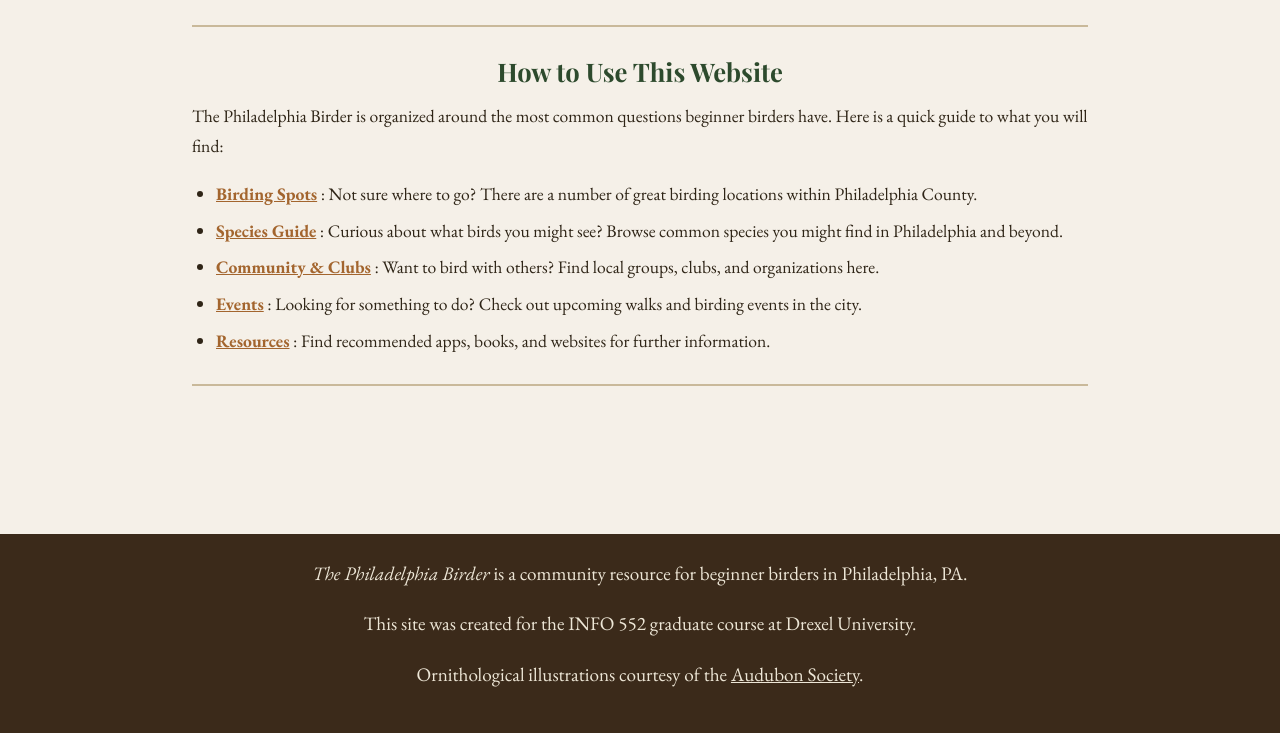
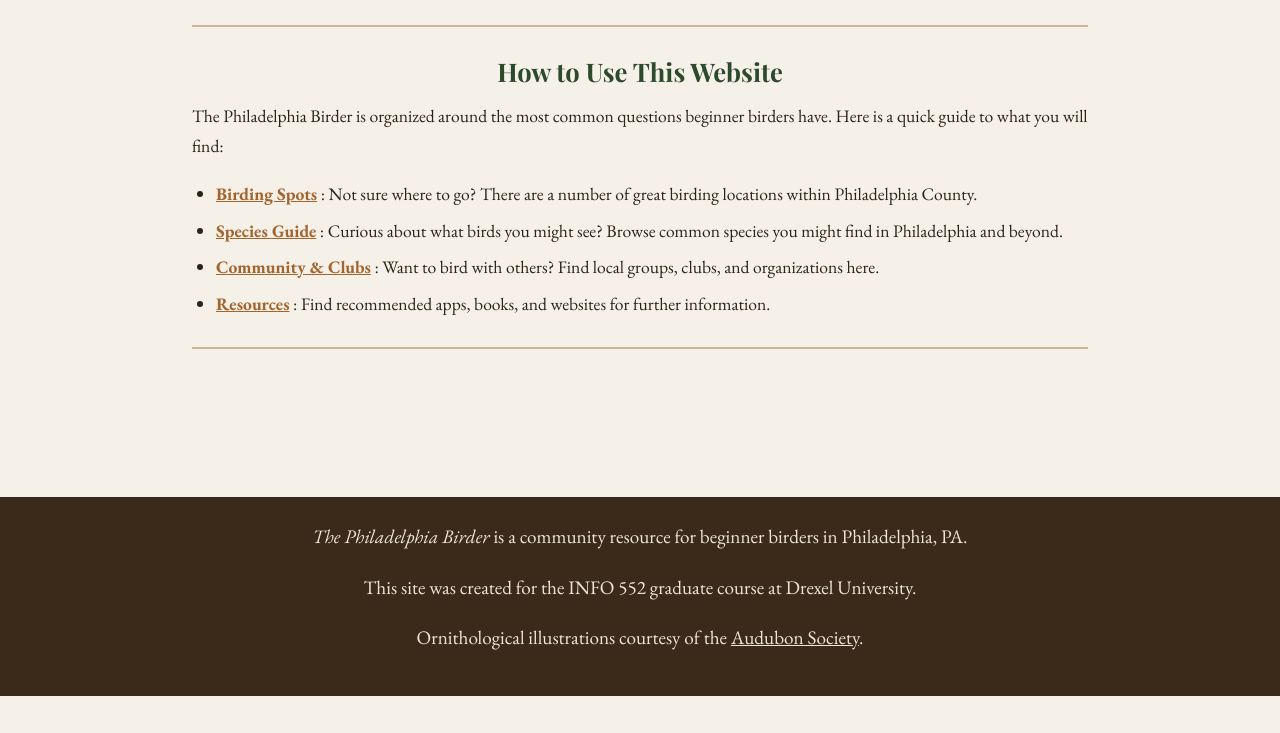
Before and after one commit to sharonhyoon9/INFO-552-900, a plain HTML site: page getting-started.html in a window 1280 px wide. Shown: the part 1228-1961 px from the top of the page. After the commit the page ends 1924 px from the top, so only its background shows below. Drawn offline with nearby package versions, Linux system fonts and the light colour scheme; a web font is replaced by a local one.

Commit message:
Remove Events section from getting-started.html

```diff
--- a/getting-started.html
+++ b/getting-started.html
@@ -61,7 +61,6 @@
 <li><strong><a href="birding-spots.html">Birding Spots</a></strong> : Not sure where to go? There are a number of great birding locations within Philadelphia County.</li>
 <li><strong><a href="species.html">Species Guide</a></strong> : Curious about what birds you might see? Browse common species you might find in Philadelphia and beyond.</li>
 <li><strong><a href="community.html">Community &amp; Clubs</a></strong> : Want to bird with others? Find local groups, clubs, and organizations here.</li>
-<li><strong><a href="events.html">Events</a></strong> : Looking for something to do? Check out upcoming walks and birding events in the city.</li>
 <li><strong><a href="resources.html">Resources</a></strong> : Find recommended apps, books, and websites for further information.</li>
 </ul>
 <hr>
```
